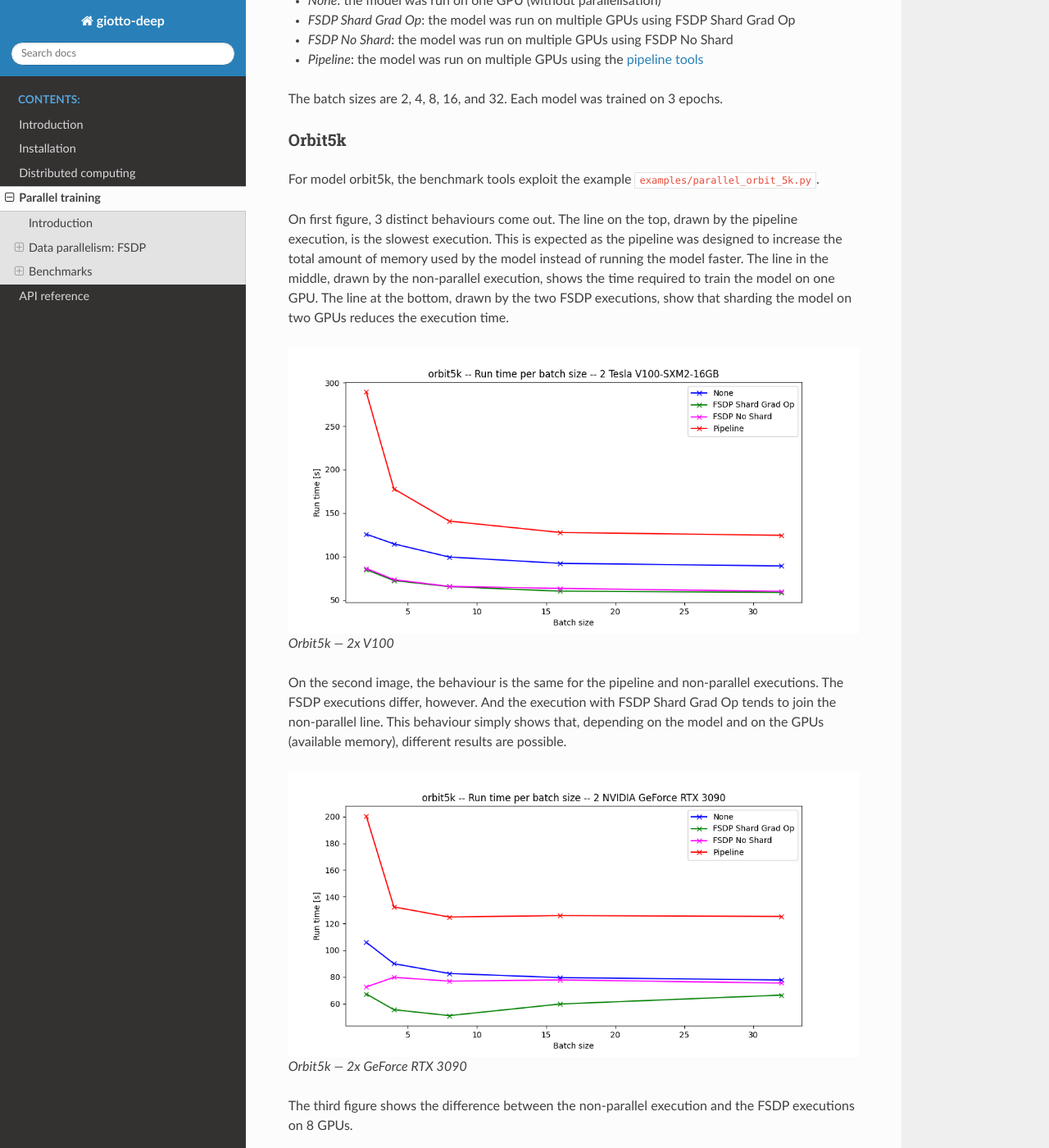
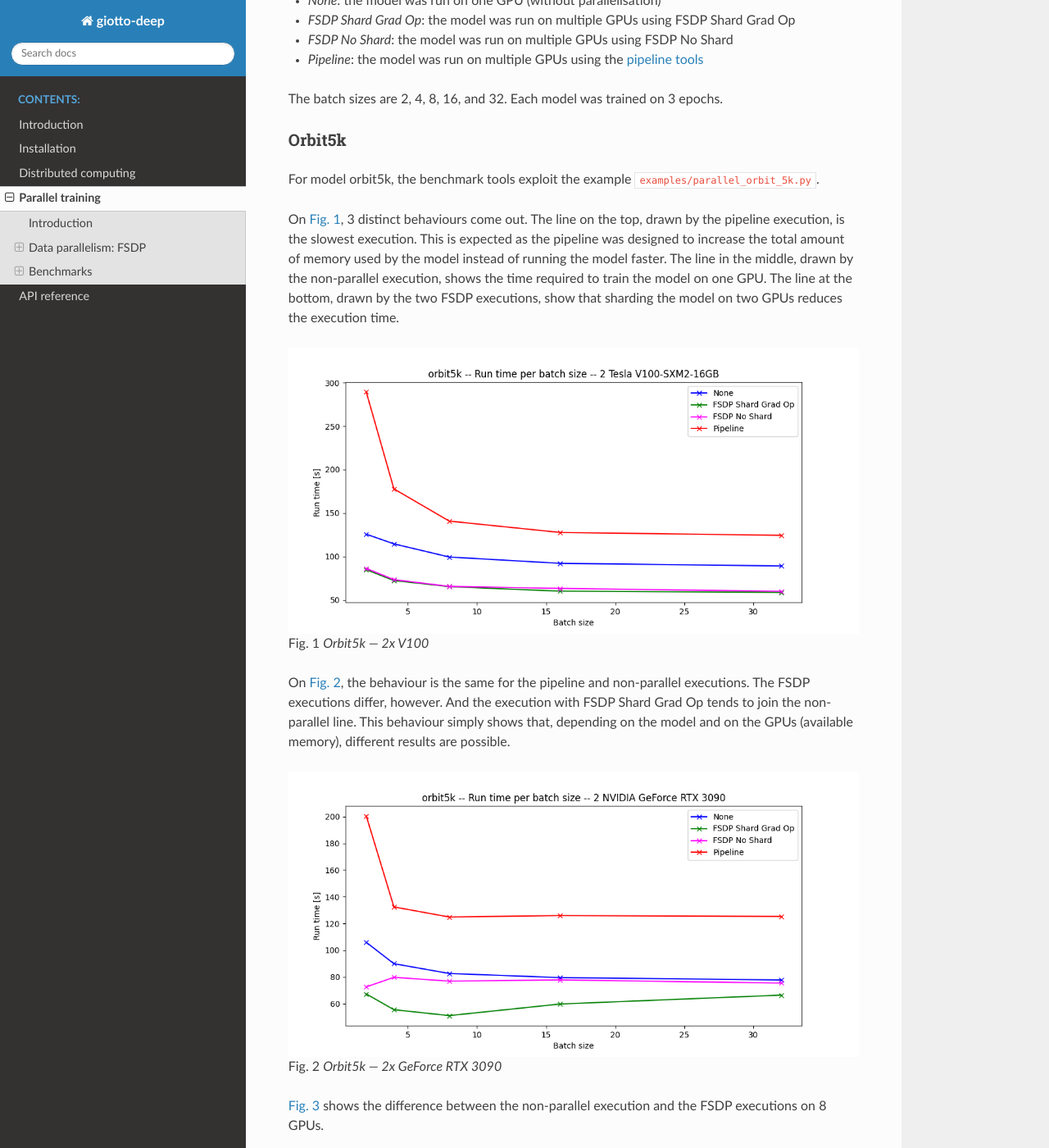
Before and after one commit to giotto-ai/giotto-deep, a Sphinx documentation site: the page built from docs/source/parallel.rst, in a window 1280 px wide and 1400 px high, scrolled down 6139 px. Shown: the whole window at 82% size. Built offline with Sphinx 7.4.7 and the Read the Docs theme 2.0.0, drawn with Linux system fonts in a browser that asks for light colours; pages that are not in the unit, such as notebooks, are missing from menus; some of the changed text lies outside the part shown.

Commit message:
Set fig num

```diff
--- a/docs/source/conf.py
+++ b/docs/source/conf.py
@@ -42,6 +42,7 @@ templates_path = ["_templates"]
 # This pattern also affects html_static_path and html_extra_path.
 exclude_patterns = []  # type: ignore
 
+numfig = True
 
 # -- Options for HTML output -------------------------------------------------
 
--- a/docs/source/parallel.rst
+++ b/docs/source/parallel.rst
@@ -172,7 +172,7 @@ Orbit5k
 
 For model orbit5k, the benchmark tools exploit the example :file:`examples/parallel_orbit_5k.py`.
 
-On first figure, 3 distinct behaviours come out.
+On :numref:`benchmark-orbit5-2v100`, 3 distinct behaviours come out.
 The line on the top, drawn by the pipeline execution, is the slowest execution. This is expected as the pipeline was designed to increase the total amount of memory used by the model instead of running the model faster.
 The line in the middle, drawn by the non-parallel execution, shows the time required to train the model on one GPU.
 The line at the bottom, drawn by the two FSDP executions, show that sharding the model on two GPUs reduces the execution time.
@@ -182,7 +182,7 @@ The line at the bottom, drawn by the two FSDP executions, show that sharding the
 
    Orbit5k --- 2x V100
 
-On the second image, the behaviour is the same for the pipeline and non-parallel executions.
+On :numref:`benchmark-orbit5-2rtx3090`, the behaviour is the same for the pipeline and non-parallel executions.
 The FSDP executions differ, however. And the execution with FSDP Shard Grad Op tends to join the non-parallel line.
 This behaviour simply shows that, depending on the model and on the GPUs (available memory), different results are possible.
 
@@ -191,7 +191,7 @@ This behaviour simply shows that, depending on the model and on the GPUs (availa
 
    Orbit5k --- 2x GeForce RTX 3090
 
-The third figure shows the difference between the non-parallel execution and the FSDP executions on 8 GPUs.
+:numref:`benchmark-orbit5-8v100` shows the difference between the non-parallel execution and the FSDP executions on 8 GPUs.
 
 .. _benchmark-orbit5-8v100:
 .. figure:: _img/plot-2023-11-23-12-16-58-orbit5k-tesla-v100-sxm2-16gb-8.png
@@ -205,7 +205,7 @@ BERT
 For model BERT, the benchmark tools exploit the example :file:`examples/parallel_bert.py`.
 
 
-The first, second, and third figures present the execution of the BERT model on two GPUs, on V100, on T4 and on RTX 3090.
+:numref:`benchmark-bert-2v100`, :numref:`benchmark-bert-2t4`, and :numref:`benchmark-bert-2rtx3090` present the execution of the BERT model on two GPUs, on V100, on T4 and on RTX 3090.
 These three figures show again that the results of a model may depend on the GPU model used.
 
 .. _benchmark-bert-2v100:
@@ -223,7 +223,7 @@ These three figures show again that the results of a model may depend on the GPU
 
    BERT --- 2x GeForce RTX 3090
 
-The next two figure present the execution of BERT on 4x Tesla T4 and BERT Big on 2x Tesla T4.
+:numref:`benchmark-bert-4t4` and :numref:`benchmark-bertbig-2t4` present the execution of BERT on 4x Tesla T4 and BERT Big on 2x Tesla T4.
 Each time showing an improvement of the execution time when using parallelisation.
 
 .. _benchmark-bert-4t4:
```
